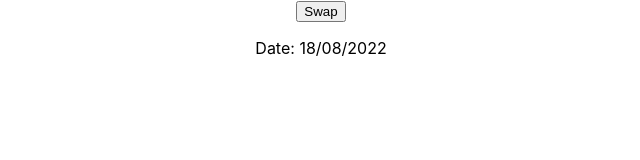
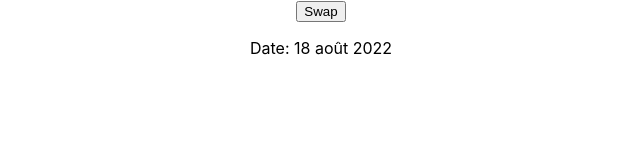
Before and after one commit to phil-form/TbReact, a React (Create React App) app in the folder src/exercice/Claire/exercice_01/: page / in a window 1280 px wide. Both pictures are taken after a click on the button "Swap". Shown: the top 160 px of the page, without its empty margins (319-959 px from the left). Built offline with nearby package versions, Linux system fonts and the light colour scheme; the HTML template or start-up script is replaced by a standard one.

Commit message:
Fix: month fully qualified

```diff
--- a/src/exercice/Claire/exercice_01/src/components/exo_06/Calendar.jsx
+++ b/src/exercice/Claire/exercice_01/src/components/exo_06/Calendar.jsx
@@ -7,7 +7,7 @@ function Calendar() {
 
     return (
         <>
-            <p>Date: {today.toLocaleDateString("fr-FR", {day: '2-digit', month: '2-digit', year:'numeric'})}</p>
+            <p>Date: {today.toLocaleDateString("fr-FR", {day: '2-digit', month: 'short', year:'numeric'})}</p>
         </>
     );
 }
--- a/src/exercice/Claire/exercice_01/src/components/exo_06/Clock.jsx
+++ b/src/exercice/Claire/exercice_01/src/components/exo_06/Clock.jsx
@@ -11,11 +11,11 @@ function Clock() {
 
     useEffect(() => {
         console.log("Setting interval to update the time.");
-        const intervalId = setTimeout(tick, 200);
+        const id = setTimeout(tick, 200);
 
         return () => {
             console.log("Unregister from component.");
-            clearInterval(intervalId);
+            clearTimeout(id);
         }
     }, [time]);
 
```
